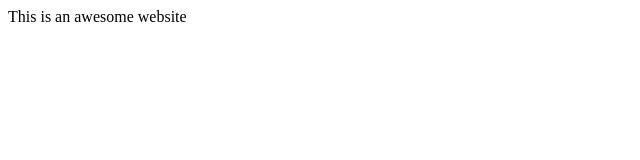
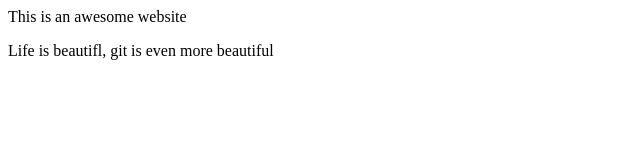
Before and after one commit to Surja-git/Surja-demo-, a plain HTML site: page index.html in a window 1280 px wide. Shown: the whole page, without its empty margins (0-640 px from the left). Drawn offline with Linux system fonts and the light colour scheme.

Commit message:
added <p> tag to index.html

```diff
--- a/index.html
+++ b/index.html
@@ -5,4 +5,7 @@ Sample Website
 <head>
 This is an awesome website
 </hea>
+<p>
+Life is beautifl, git is even more beautiful
+</p>
 </html>
```
